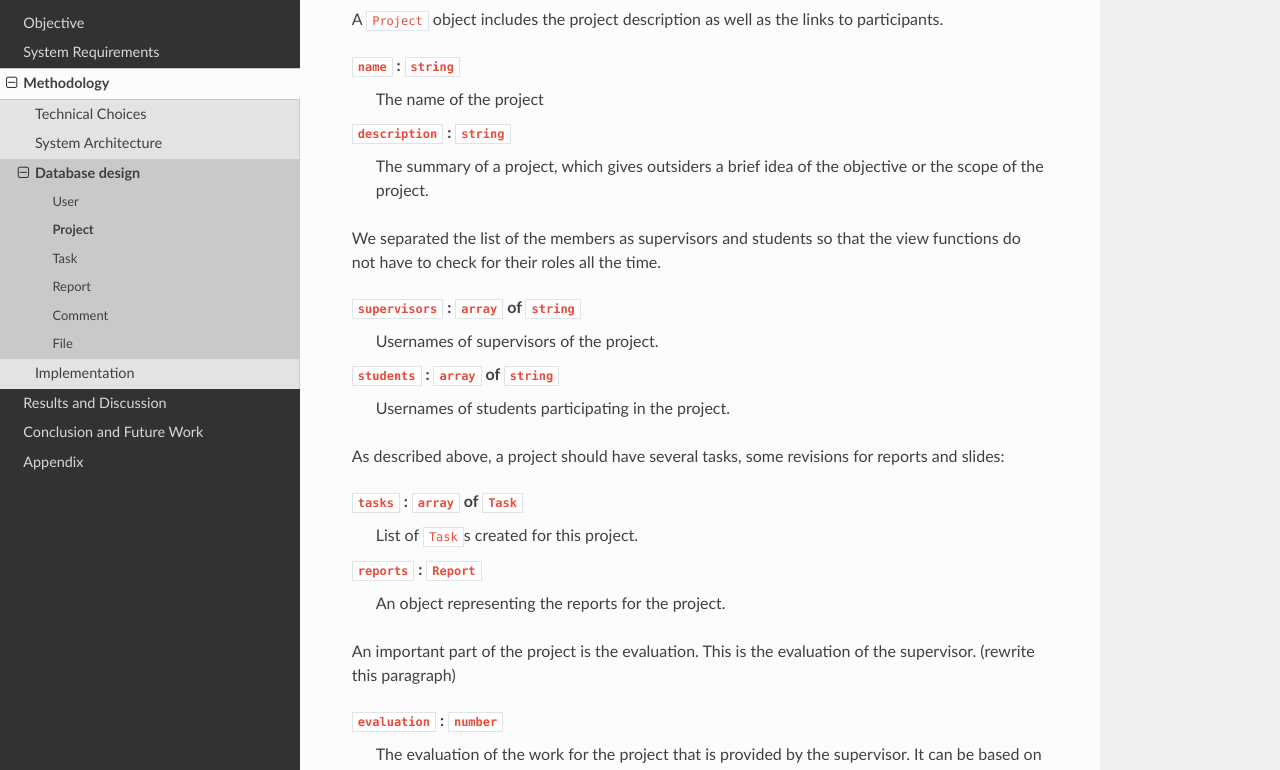
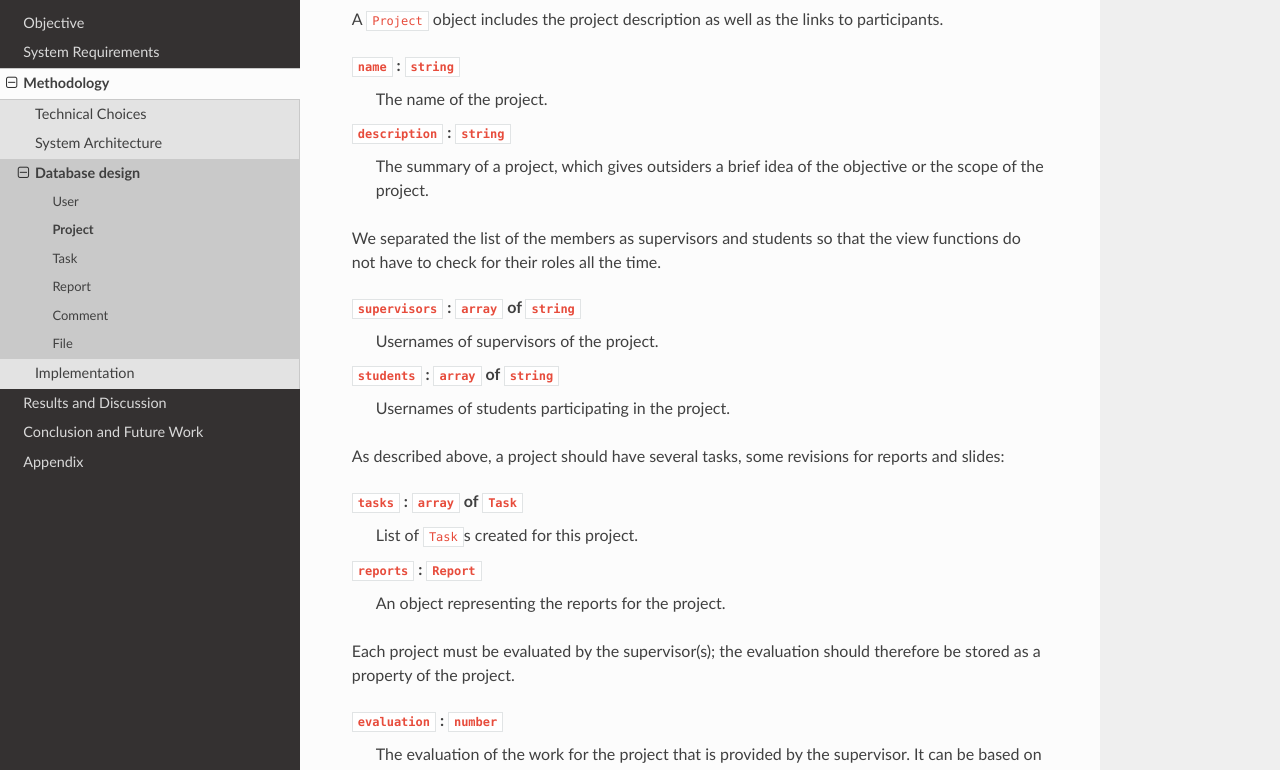
Before and after one commit to Huy-Ngo/acanban, a Sphinx documentation site: the page built from docs/source/meth/database/project.rst, in a window 1280 px wide and 1350 px high. Shown: the part 152-922 px from the top of the window. Built offline with Sphinx 7.4.7 and the Read the Docs theme 2.0.0, drawn with Linux system fonts in a browser that asks for light colours; the version number is read from the project's files by our own code.

Commit message:
Use full stops at the end of the definitions

```diff
--- a/docs/source/meth/database/comment.rst
+++ b/docs/source/meth/database/comment.rst
@@ -5,16 +5,16 @@
 It should contains identifier for the commenter and its content.
 
 ``creator`` : ``User``
-   The user who created the comment
+   The user who created the comment.
 
 ``content`` : ``string``
-   The content of the comment
+   The content of the comment.
 
 Since the discussion follows a forest structure, each comment recursively
 contains a list of replying comment.
 
 ``comments`` : ``array`` of ``Comment``
-   List of ``Comment``\s replying to it
+   List of ``Comment``\s replying to it.
 
 To let the user know if the comment is new or old, creation time is also added.
 
--- a/docs/source/meth/database/project.rst
+++ b/docs/source/meth/database/project.rst
@@ -5,7 +5,7 @@
 as well as the links to participants.
 
 ``name`` : ``string``
-   The name of the project
+   The name of the project.
 
 ``description`` : ``string``
    The summary of a project, which gives outsiders a brief idea of
@@ -29,8 +29,8 @@
 ``reports`` : ``Report``
    An object representing the reports for the project.
 
-An important part of the project is the evaluation.
-This is the evaluation of the supervisor. (rewrite this paragraph)
+Each project must be evaluated by the supervisor(s);
+the evaluation should therefore be stored as a property of the project.
 
 ``evaluation`` : ``number``
    The evaluation of the work for the project
```
Also changed, not shown: docs/source/meth/database/user.rst (+5 -5 lines).
